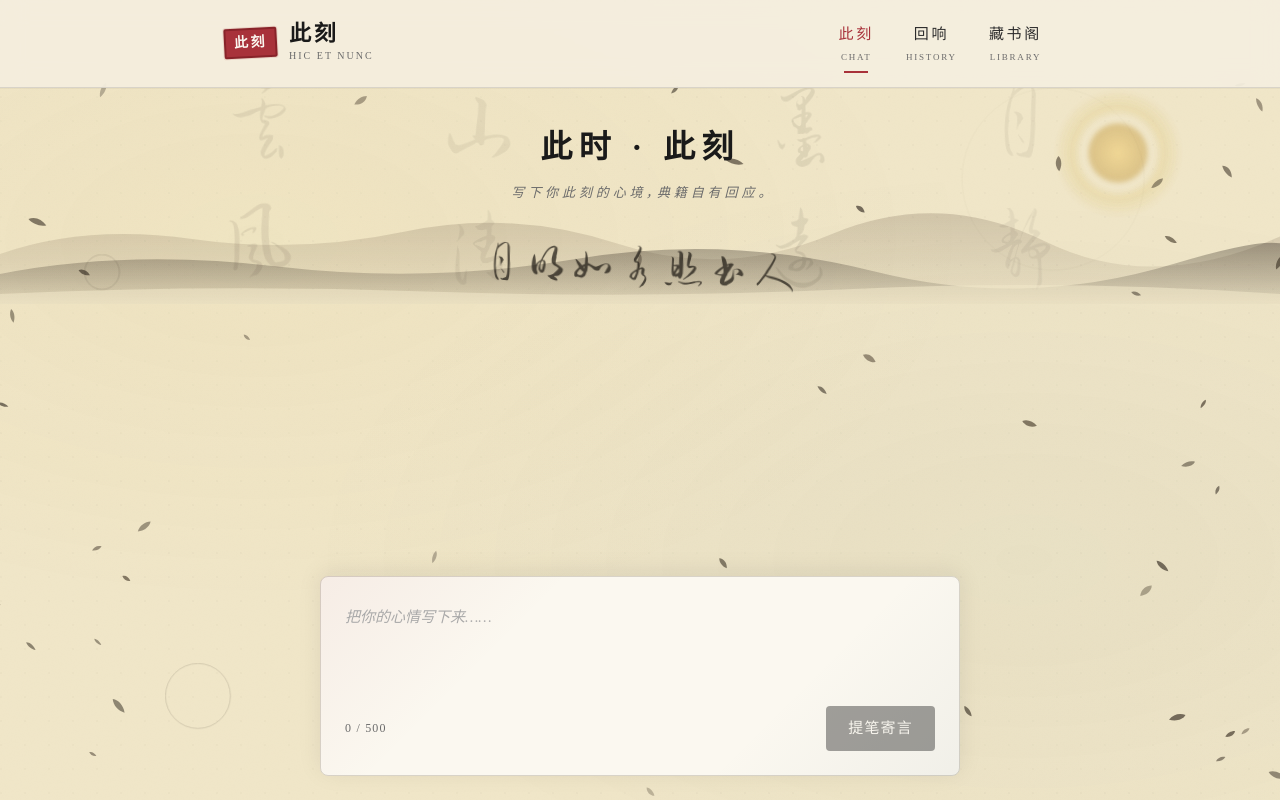
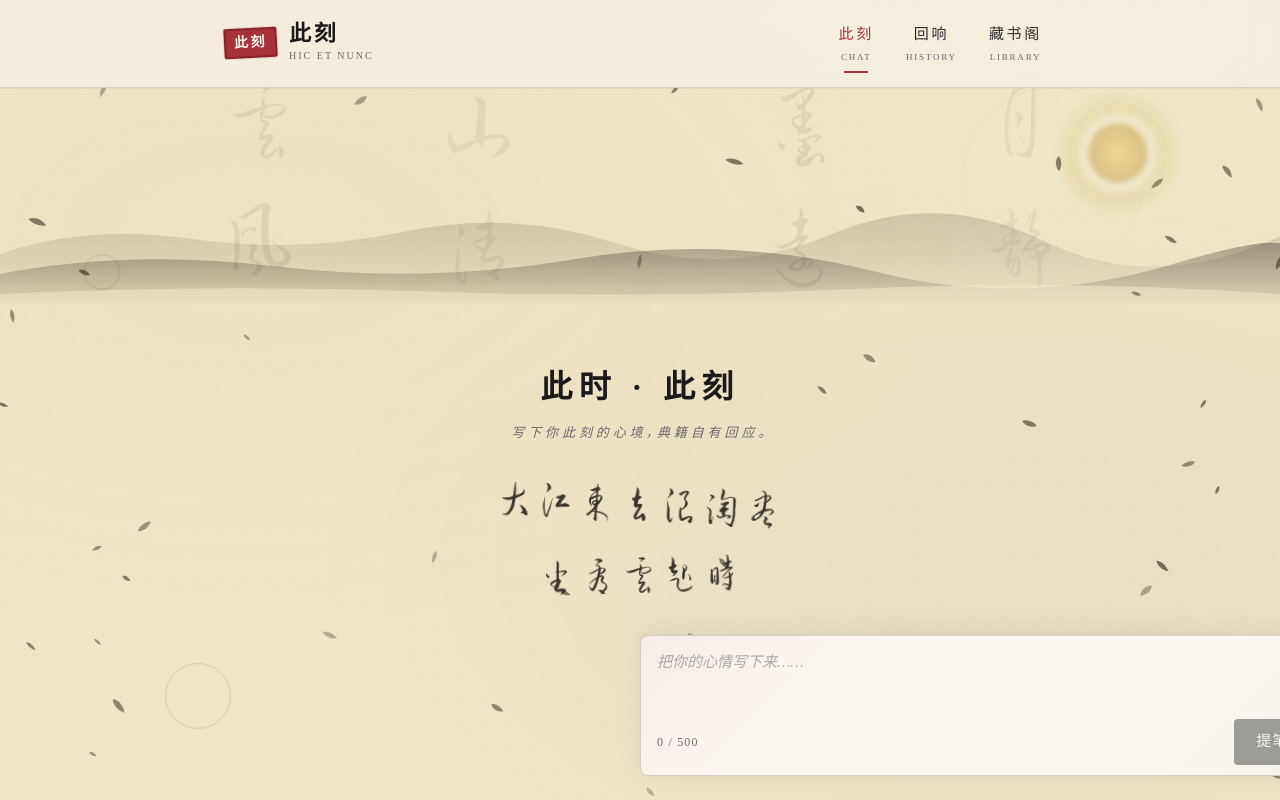
Before and after one commit to PPPPPcccc/WenXueAgent, a Vue app: page / in a window 1280 px wide. Built offline with nearby package versions, Linux system fonts and the light colour scheme.

Commit message:
tune(bg+input+poetry): bg整体下移240+输入框原宽+BrushPoetry两句整体淡化

```diff
--- a/src/App.vue
+++ b/src/App.vue
@@ -46,7 +46,7 @@ import InkRipples from '@/components/InkRipples.vue'
   right: 0;
   z-index: 1;
   text-align: center;
-  padding: 120px 24px 0;
+  padding: 360px 24px 0;
   pointer-events: none;
 }
 
@@ -69,7 +69,7 @@ import InkRipples from '@/components/InkRipples.vue'
 @media (max-width: 768px) {
   .bg-title { font-size: 24px; letter-spacing: 0.15em; }
   .bg-subtitle { font-size: 12px; }
-  .bg-header { padding: 104px 24px 0; }
+  .bg-header { padding: 264px 24px 0; }
 }
 
 main {
--- a/src/components/BrushPoetry.vue
+++ b/src/components/BrushPoetry.vue
@@ -1,13 +1,20 @@
 <template>
-  <!-- 狂草 · 随机诗句循环书写：与 MountainDeco 同字体栈 -->
+  <!-- 狂草 · 随机两句循环书写：与 MountainDeco 同字体栈 -->
   <div class="brush-poetry" aria-hidden="true">
-    <div
-      v-if="currentLine"
-      :key="currentKey"
-      ref="lineEl"
-      class="brush-line"
-      :style="{ '--tilt': `${tilt}deg`, '--y': `${y}px` }"
-    >{{ currentLine }}</div>
+    <div class="brush-lines" :style="{ '--tilt': `${tilt}deg` }">
+      <div
+        v-if="line1"
+        :key="key1"
+        ref="line1El"
+        class="brush-line line-top"
+      >{{ line1 }}</div>
+      <div
+        v-if="line2"
+        :key="key2"
+        ref="line2El"
+        class="brush-line line-bottom"
+      >{{ line2 }}</div>
+    </div>
   </div>
 </template>
 
@@ -24,19 +31,21 @@ const POEMS = [
   '心如止水月如霜', '墨色千年月一轮', '山色有无中', '山间明月江上风',
 ]
 
-const currentLine = ref('')
-const currentKey = ref(0)
-const lineEl = ref(null)
+const line1 = ref('')
+const line2 = ref('')
+const key1 = ref(0)
+const key2 = ref(0)
+const line1El = ref(null)
+const line2El = ref(null)
 let tilt = 0
-let y = 0
 let cancelled = false
 
-function pickPoem() {
-  let next = POEMS[Math.floor(Math.random() * POEMS.length)]
-  while (next === currentLine.value) {
-    next = POEMS[Math.floor(Math.random() * POEMS.length)]
-  }
-  return next
+// 抽取两句不重复的诗
+function pickPair() {
+  const pool = POEMS.slice()
+  const a = pool.splice(Math.floor(Math.random() * pool.length), 1)[0]
+  const b = pool[Math.floor(Math.random() * pool.length)]
+  return [a, b]
 }
 
 // 等待新 DOM 挂载完成（在 :key 变更后下一帧）
@@ -52,27 +61,29 @@ function sleep(ms) {
   return new Promise((resolve) => setTimeout(resolve, ms))
 }
 
-async function playLine(line) {
+async function playPair() {
   if (cancelled) return
   // 等 Vue 真正把新元素挂到 DOM 上
   await nextFrame()
-  const el = lineEl.value
-  if (!el || cancelled) return
+  const el1 = line1El.value
+  const el2 = line2El.value
+  if (!el1 || !el2 || cancelled) return
 
-  const FADE_IN  = 360
-  const STROKE   = 1700
-  const HOLD     = 1500
-  const FADE_OUT = 1300
-  const GAP      = 700
+  // 全部时长 ×2，速度减半
+  const FADE_IN  = 720
+  const STROKE   = 3400
+  const STAGGER  = 800
+  const HOLD     = 3000
+  const FADE_OUT = 2600
+  const GAP      = 1400
 
-  // 淡入
-  const a1 = el.animate(
+  // 上句淡入
+  const a1 = el1.animate(
     [{ opacity: 0 }, { opacity: 0.85 }],
     { duration: FADE_IN, fill: 'forwards', easing: 'ease-out' }
   )
-
-  // 笔锋扫过
-  const a2 = el.animate(
+  // 上句笔锋
+  const a2 = el1.animate(
     [
       { clipPath: 'inset(-12% 100% -12% -12%)' },
       { clipPath: 'inset(-12% -12% -12% -12%)' },
@@ -80,11 +91,35 @@ async function playLine(line) {
     { duration: STROKE, fill: 'forwards', easing: 'cubic-bezier(0.45, 0, 0.25, 1)' }
   )
 
+  // 等 STAGGER 时间后，下句跟上
+  await sleep(STAGGER)
+  if (cancelled) return
+
+  const el2Now = line2El.value
+  if (!el2Now || cancelled) return
+
+  const a3 = el2Now.animate(
+    [{ opacity: 0 }, { opacity: 0.85 }],
+    { duration: FADE_IN, fill: 'forwards', easing: 'ease-out' }
+  )
+  const a4 = el2Now.animate(
+    [
+      { clipPath: 'inset(-12% 100% -12% -12%)' },
+      { clipPath: 'inset(-12% -12% -12% -12%)' },
+    ],
+    { duration: STROKE, fill: 'forwards', easing: 'cubic-bezier(0.45, 0, 0.25, 1)' }
+  )
+
+  // 两句都写完后停留
   await sleep(FADE_IN + STROKE + HOLD)
   if (cancelled) return
 
-  // 淡出
-  const a3 = el.animate(
+  // 两句一起淡出
+  const a5 = el1.animate(
+    [{ opacity: 0.85 }, { opacity: 0 }],
+    { duration: FADE_OUT, fill: 'forwards' }
+  )
+  const a6 = el2Now.animate(
     [{ opacity: 0.85 }, { opacity: 0 }],
     { duration: FADE_OUT, fill: 'forwards' }
   )
@@ -94,21 +129,23 @@ async function playLine(line) {
 
 async function cycle() {
   while (!cancelled) {
-    const line = pickPoem()
-    tilt = -3 + Math.random() * 6         // 微旋转 ±3°
-    y = -8 + Math.random() * 16           // 微位移 ±8px
-    currentLine.value = line
-    currentKey.value++                     // 强制 :key 变更 → 新 div 挂载
-    await playLine(line)
+    const [a, b] = pickPair()
+    tilt = -3 + Math.random() * 6
+    line1.value = a
+    line2.value = b
+    key1.value++
+    key2.value++
+    await playPair()
   }
 }
 
 onMounted(() => {
   const reduce = window.matchMedia?.('(prefers-reduced-motion: reduce)').matches
   if (reduce) {
-    // 不动效：只静态显示一句
-    currentLine.value = POEMS[0]
-    currentKey.value++
+    line1.value = POEMS[0]
+    line2.value = POEMS[1]
+    key1.value++
+    key2.value++
     return
   }
   // 进入页面前 1.2s 稍等，让主标题先安定
@@ -123,20 +160,24 @@ onBeforeUnmount(() => { cancelled = true })
 .brush-poetry {
   position: relative;
   width: 100%;
-  height: 80px;
+  height: 160px;
   margin: 14px auto 0;
   overflow: hidden;
   display: block;
 }
 
+.brush-lines {
+  position: absolute;
+  inset: 0;
+}
+
 .brush-line {
   position: absolute;
-  left: 0; right: 0;
-  top: 50%;
-  transform: translateY(-50%) rotate(var(--tilt, 0deg)) translateY(var(--y, 0px));
+  left: 0;
+  right: 0;
   font-family: "Liu Jian Mao Cao","Long Cang","Ma Shan Zheng","ZCOOL XiaoWei", cursive;
   font-weight: 400;
-  font-size: 42px;
+  font-size: 38px;
   color: #1a1610;
   letter-spacing: 0.06em;
   line-height: 1;
@@ -149,8 +190,18 @@ onBeforeUnmount(() => { cancelled = true })
   will-change: opacity, clip-path;
 }
 
+.line-top {
+  top: 28%;
+  transform: translateY(-50%) rotate(var(--tilt, 0deg));
+}
+
+.line-bottom {
+  top: 72%;
+  transform: translateY(-50%) rotate(calc(var(--tilt, 0deg) * -0.7));
+}
+
 @media (max-width: 768px) {
-  .brush-poetry { height: 62px; margin-top: 10px; }
-  .brush-line   { font-size: 30px; }
+  .brush-poetry { height: 120px; margin-top: 10px; }
+  .brush-line   { font-size: 26px; }
 }
 </style>
--- a/src/views/ChatView.vue
+++ b/src/views/ChatView.vue
@@ -30,7 +30,7 @@
       <textarea
         v-model="content"
         placeholder="把你的心情写下来……"
-        rows="3"
+        rows="2"
         maxlength="500"
         class="ink-textarea chat-input"
         :disabled="!ready"
@@ -201,14 +201,16 @@ onMounted(async () => {
 .input-area {
   position: fixed;
   bottom: 24px;
-  left: 25%;
-  right: 25%;
-  width: 50%;
+  left: 50%;
+  transform: translateX(-50%);
+  width: calc(100% - 48px);
+  max-width: 720px;
   z-index: 3;
   background: var(--paper-light);
   backdrop-filter: blur(8px);
   border: 1px solid var(--ink-10);
   box-shadow: 0 -4px 24px rgba(26, 26, 26, 0.08);
+  padding: 10px 16px;
 }
 
 .chat-input {
@@ -227,7 +229,7 @@ onMounted(async () => {
   display: flex;
   justify-content: space-between;
   align-items: center;
-  margin-top: 12px;
+  margin-top: 6px;
 }
 
 .char-counter {
```
Also changed, not shown: index.html (+1 -1 lines).
